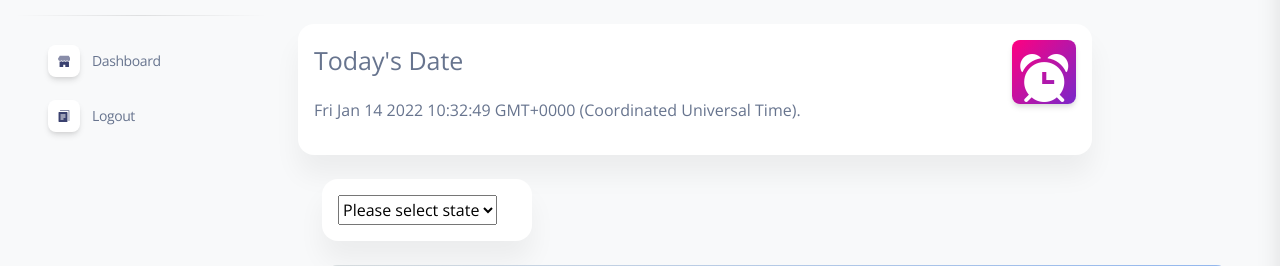
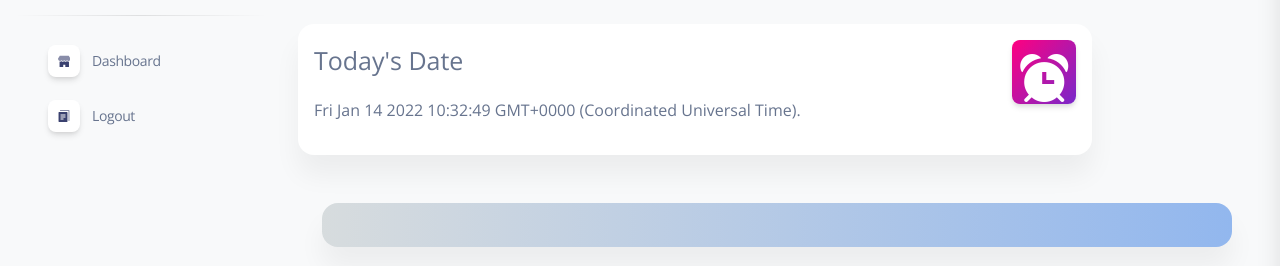
Before and after one commit to roosern-dev/RainfallAnalysis, a Django app: template deployment/apps/templates/home/state.html in a window 1280 px wide. Shown: the part 79-345 px from the top of the page. Run offline with Django 3.2, Linux system fonts and the light colour scheme; the template is opened without the code that fills it, so the values that code supplies are empty; parts of the project's set-up code (start-up, migrations or seed data) failed here and were passed over; some libraries are stand-ins or nearby versions.

Commit message:
remove select

```diff
--- a/deployment/apps/templates/home/state.html
+++ b/deployment/apps/templates/home/state.html
@@ -58,7 +58,7 @@
       <div class="container-fluid py-4">
         <div class="row">
           <div class="col-xl-3 col-sm-6 mb-xl-0 mb-4">
-            <div class="card">
+            <!--div class="card">
               <div class="card-body p-3">
                 <div class="row">
                   <div class="col-8">
@@ -79,7 +79,7 @@
                   </div>
                 </div>
               </div>
-            </div>
+            </div-->
           </div>
 
         <div class="Johor skill">
```
